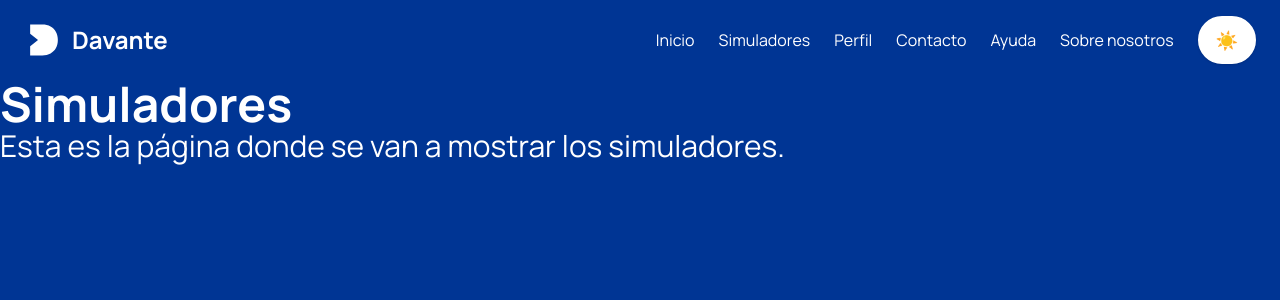
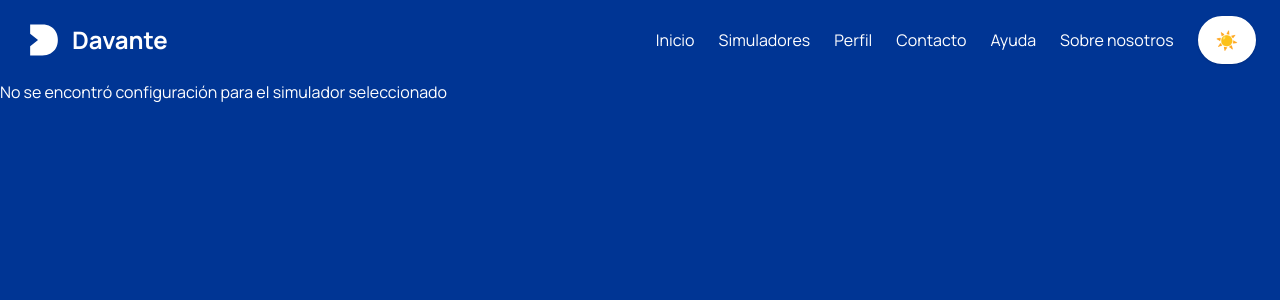
Before and after one commit to Jucaza1/web-sim, a React (Vite) app in the folder frontend/: page /simulator in a window 1280 px wide. Shown: the top 300 px of the page. Built offline with nearby package versions, Linux system fonts and the light colour scheme.

Commit message:
Arreglando simuladores

```diff
--- a/frontend/package.json
+++ b/frontend/package.json
@@ -14,7 +14,8 @@
     "react": "^19.0.0",
     "react-dom": "^19.0.0",
     "react-hook-form": "^7.56.1",
-    "react-router-dom": "^7.5.1",
+    "react-router-dom": "^7.5.3",
+    "react-unity-webgl": "^9.8.0",
     "zod": "^3.24.4"
   },
   "devDependencies": {
--- a/frontend/src/App.tsx
+++ b/frontend/src/App.tsx
@@ -6,7 +6,7 @@ import LoadingScreen from './components/LoadingScreen';
 import { useState, useEffect } from "react";
 import SimPage from "./pages/SimPage";
 import NavBar from "./components/NavBar";
-
+import SimulatorApp from "./pages/Simulator";
 
 function App() {
 
@@ -42,8 +42,8 @@ function App() {
           <Route path="/" Component={LoginPage} />
           <Route path="/register" Component={RegisterPage} />
           <Route path="/home" Component={Home} />
-          <Route path="/simulator" Component={SimPage} />
-
+          <Route path="/simulatorpage" Component={SimPage} />
+          <Route path="/simulator" Component={SimulatorApp} />
         </Routes>
     </>
   );
--- a/frontend/src/components/NavBar.tsx
+++ b/frontend/src/components/NavBar.tsx
@@ -2,6 +2,7 @@ import logoNavy from "../assets/logo/Davante_simbolo_navy.svg";
 import logoWhite from "../assets/logo/Davante_simbolo_white.svg";
 import ThemeToggle from './ThemeToggle';
 import { useState } from 'react';
+import { Link } from 'react-router-dom';
 
 const NavBar = () => {
     const [menuOpen, setMenuOpen] = useState(false);
@@ -9,20 +10,17 @@ const NavBar = () => {
     return (
         <nav className='px-6 py-4 flex items-center justify-between'>
             <div className='flex items-center gap-2'>
-
                 {/* Logo oscuro por defecto */}
                 <img src={logoNavy} alt="Logo Davante" className='h-10 logo-dark' />
                 {/* Logo claro para el modo oscuro */}
                 <img src={logoWhite} alt="Logo Davante" className='h-10 logo-light' />
-
-
                 <div className='text-2xl font-bold '>Davante</div>
             </div>
 
             {/* Menú PC */}
             <div className='hidden md:flex gap-6 items-center'>
                 <a href='/home' className='hover:text-orange-500'>Inicio</a>
-                <a href='/simulator' className='hover:text-orange-500'>Simuladores</a>
+                <Link to="/simulatorspage" className='hover:text-orange-500'>Simuladores</Link>
                 <a href='#' className='hover:text-orange-500'>Perfil</a>
                 <a href='#' className='hover:text-orange-500'>Contacto</a>
                 <a href='#' className='hover:text-orange-500'>Ayuda</a>
@@ -40,7 +38,7 @@ const NavBar = () => {
             {menuOpen && (
                 <div className='absolute top-24 right-0 w-full flex flex-col items-end px-6 py-4 md:hidden'>
                     <a href='/home' className='block hover:text-orange-500'>Inicio</a>
-                    <a href='/simulator' className='block hover:text-orange-500'>Simuladores</a>
+                    <Link to="/simulatorspage" className='hover:text-orange-500'>Simuladores</Link>
                     <a href='#' className='block hover:text-orange-500'>Perfil</a>
                     <a href='#' className='block hover:text-orange-500'>Contacto</a>
                     <a href='#' className='block hover:text-orange-500'>Ayuda</a>
@@ -54,5 +52,4 @@ const NavBar = () => {
     );
 };
 
-
 export default NavBar;
--- /dev/null
+++ b/frontend/src/components/simulatorsData.tsx
@@ -0,0 +1,76 @@
+// Mostrar en la lista de simuladores (nombre, descripción, etc.)
+export type Sim = {
+    id: number;
+    name: string;
+    thumbnail: string;
+    description: string;
+  };
+
+  // Configuración del simulador WebGL
+  export type SimWgl = {
+    id: number;
+    loader: string;
+    wasm: string;
+    data: string;
+    framework: string;
+
+  };
+
+  // Lista de simuladores disponibles
+  export const simulators: Sim[] = [
+    {
+      id: 1,
+      name: "Electricidad",
+      thumbnail: "/Electricidad/electricidad.png",
+      description: "Simulador para pruebas Eléctricas"
+    },
+    {
+      id: 2,
+      name: "Ascensores",
+      thumbnail: "/Ascensores/ascensor.png",
+      description: "Simulador de mantenimiento de ascensores"
+    },
+    {
+        id: 3,
+        name: "Veterinaria",
+        thumbnail: "/Veterinaria/veterinaria.png",
+        description: "Simulador de Veterinaria"
+      }
+  ];
+
+  // Configuraciones técnicas para cargar Unity WebGL
+  export const simulatorConfigs = new Map<number, SimWgl>([
+    [
+      1,
+      {
+        id: 1,
+        loader: "/Electricidad/Build/WebGL.loader.js",
+        wasm: "/Electricidad/Build/build.wasm",
+        data: "/Electricidad/Build/webgl.data",
+        framework: "/Electricidad/Build/build.framework.js",
+
+      }
+    ],
+    [
+      2,
+      {
+        id: 2,
+        loader: "/Ascensores/Build/WebGL.loader.js",
+        wasm: "/Ascensores/Build/build.wasm",
+        data: "/Ascensores/Build/webgl.data",
+        framework: "/Ascensores/Build/build.framework.js",
+
+      }
+    ],
+    [
+      3,
+      {
+        id: 3,
+        loader: "/Veterinaria/Build/Build_webgl.loader.js",
+        wasm: "/Veterinaria/Build/build.wasm",
+        data: "/Veterinaria/Build/webgl.data",
+        framework: "/Veterinaria/Build/build.framework.js",
+
+      }
+    ]
+  ]);
--- a/frontend/src/pages/SimPage.tsx
+++ b/frontend/src/pages/SimPage.tsx
@@ -1,11 +1,55 @@
+import React from 'react';
+import { simulators } from '../components/simulatorsData';
+import { useNavigate } from 'react-router-dom';
 
-const SimPage = () => {
+const SimPage: React.FC = () => {
+
+  const allSimulators = simulators;
+
+  const navigate = useNavigate();
+
   return (
-    <div>
-      <h1 className="text-5xl font-bold">Simuladores</h1>
-      <p className="text-3xl">Esta es la página donde se van a mostrar los simuladores.</p>
+
+    <div className="p-8 min-h-screen">
+
+      <h1 className="text-3xl font-bold mb-8 text-center">Selecciona un Simulador</h1>
+
+      <div className="grid grid-cols-1 md:grid-cols-2 lg:grid-cols-3 gap-6">
+
+        {allSimulators.map((sim) => (
+
+          <div
+
+            key={sim.id}
+            className="rounded-lg border-2 border-white bg-gray-800 shadow-md p-6 flex flex-col items-center justify-between">
+
+            <h2 className="text-xl font-semibold mb-2">{sim.name}</h2>
+
+            <div
+              onClick={() => navigate(`/simulator?id=${sim.id}`)}
+              className="cursor-pointer active:animate-bounce transition-transform duration-200 hover:scale-105"
+            >
+              <img
+                src={sim.thumbnail}
+                alt={sim.name}
+                className="h-32 w-32 object-contain mb-4"
+              />
+
+            </div>
+
+            <p className="text-white text-sm mb-4 text-center">{sim.description}</p>
+
+
+          </div>
+
+        ))}
+
+      </div>
+
     </div>
+
   );
-}
+
+};
 
 export default SimPage;
--- /dev/null
+++ b/frontend/src/pages/Simulator.tsx
@@ -0,0 +1,44 @@
+import React, { useEffect } from "react";
+import { Unity, useUnityContext } from "react-unity-webgl";
+import { useSearchParams } from "react-router-dom";
+import { simulatorConfigs } from "../components/simulatorsData";
+
+const SimulatorApp: React.FC = () => {
+  const [searchParams] = useSearchParams();
+  const id = Number(searchParams.get("id"));
+  const config = simulatorConfigs.get(id);
+
+  if (!config) {
+    return <div>No se encontró configuración para el simulador seleccionado</div>;
+  }
+
+  const { unityProvider, unload } = useUnityContext({
+    loaderUrl: config.loader,
+    dataUrl: config.data,
+    frameworkUrl: config.framework,
+    codeUrl: config.wasm,
+    companyName: "MiEmpresa",
+    productVersion: "1.0",
+    productName: "Simulador",
+  });
+
+useEffect(() => {
+    return () => {
+      unload()
+        .then(() => {
+          console.log("Simulador Unity descargado correctamente");
+        })
+        .catch((e) => {
+          console.error("Error al descargar Unity:", e);
+        });
+    };
+  }, [unload]);
+
+  return (
+    <div className="w-full h-screen">
+      <Unity className="w-full h-full" unityProvider={unityProvider} />
+    </div>
+  );
+};
+
+export default SimulatorApp;
--- a/frontend/tailwind.config.js
+++ b/frontend/tailwind.config.js
@@ -13,8 +13,8 @@ export default {
       fontFamily: {
         manrope: ["Manrope", "sans-serif"],
       },
+
     },
   },
-  content: ["./index.html", "./src/**/*.{js,ts,jsx,tsx}"],
   plugins: [],
 };
--- a/frontend/tsconfig.node.json
+++ b/frontend/tsconfig.node.json
@@ -33,7 +33,8 @@
     "noUnusedLocals": true,
     "noUnusedParameters": true,
     "noFallthroughCasesInSwitch": true,
-    "noUncheckedSideEffectImports": true
+    "noUncheckedSideEffectImports": true,
+    "resolveJsonModule": true
   },
   "include": ["vite.config.ts"]
 }
```
Also changed, not shown: 1 other file (tests, documents, lock files or other folders).
